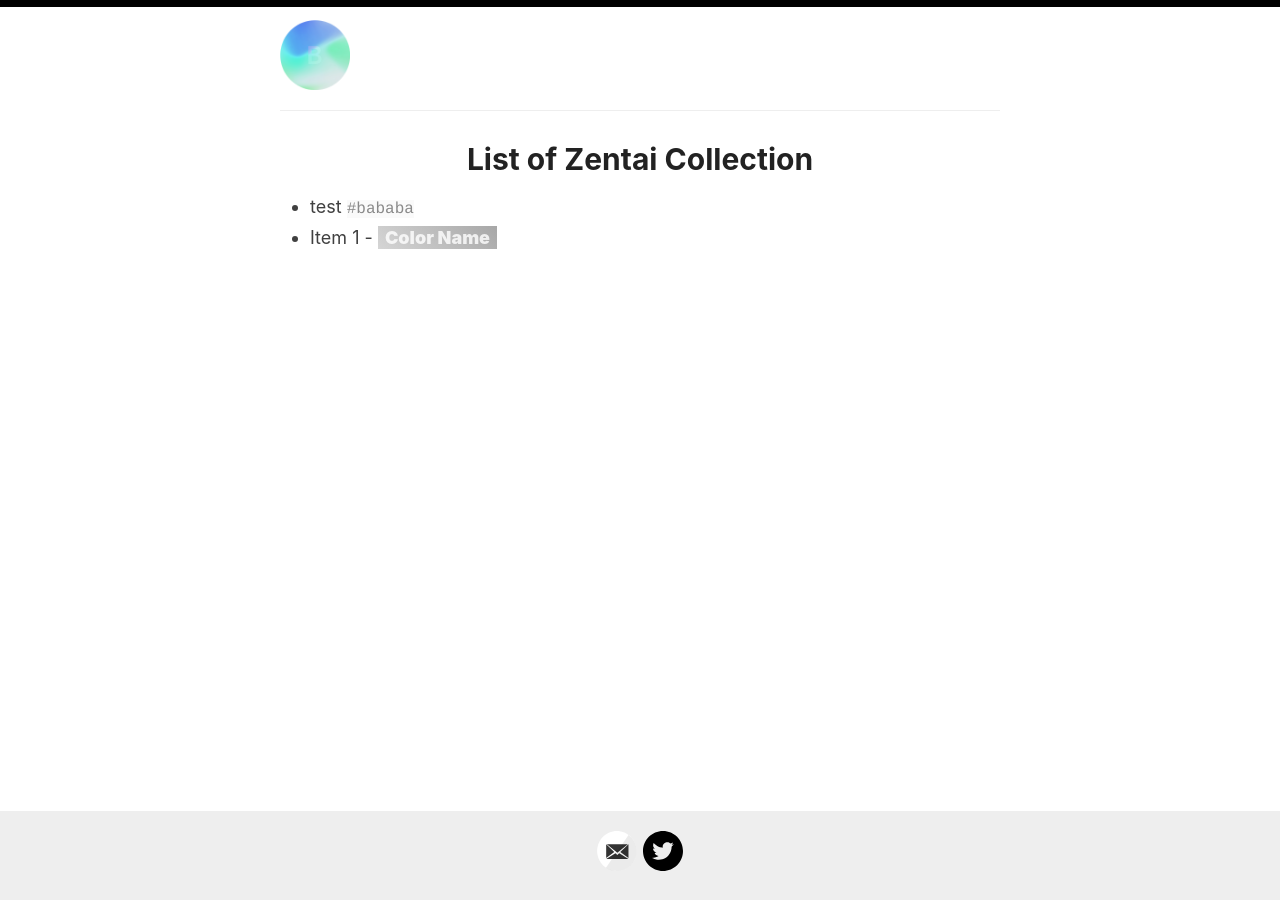
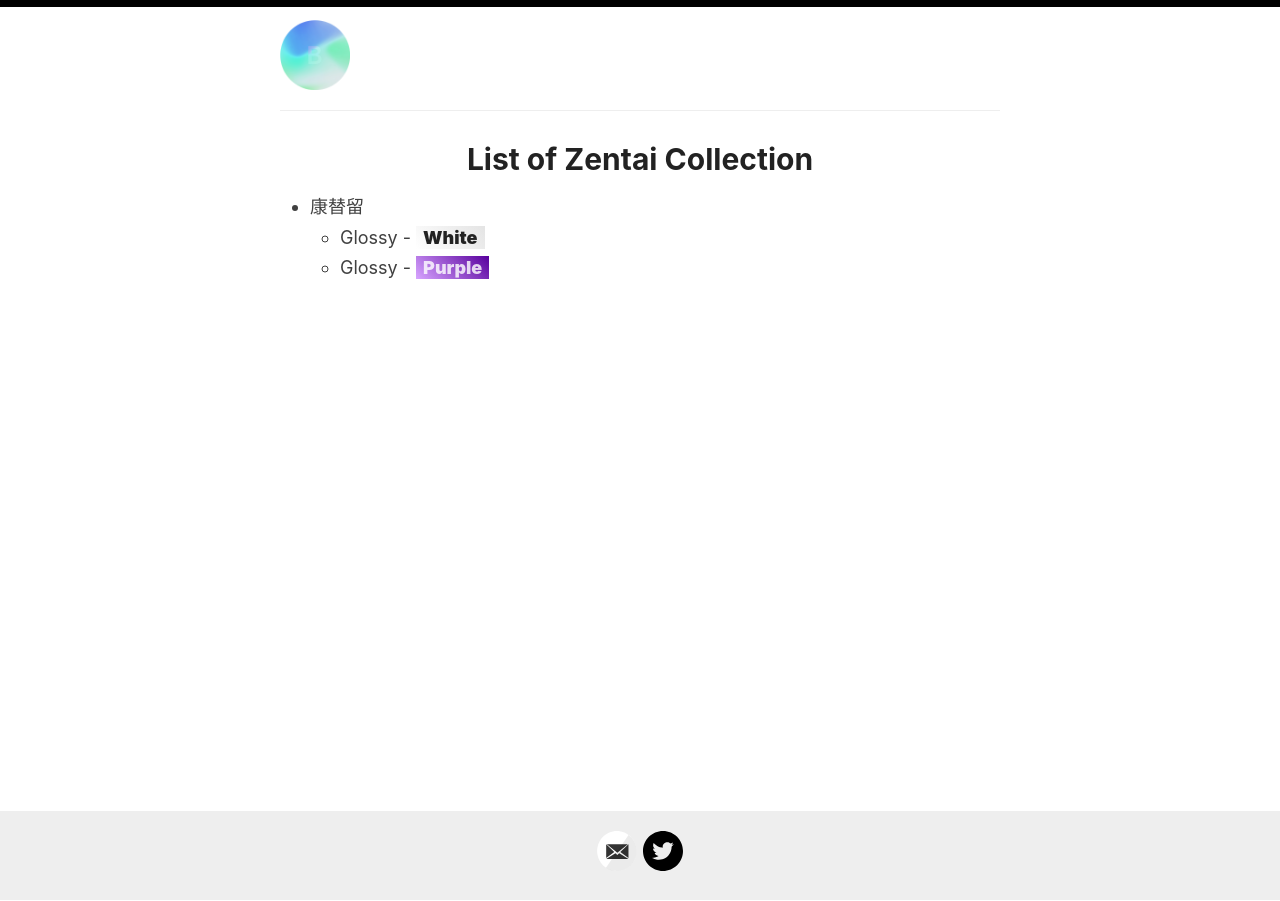
Before and after one commit to 98827ddb7e5a2c2e261912a23d9251d6/98827ddb7e5a2c2e261912a23d9251d6.github.io, a Jekyll site: the page built from _pages/zen-list.md, in a window 1280 px wide. Built offline with Jekyll 4.4.1, drawn with Linux system fonts in a browser that asks for light colours.

Commit message:
test colour blocks for zen list

```diff
--- a/_pages/zen-list.md
+++ b/_pages/zen-list.md
@@ -4,5 +4,6 @@ title: List of Zentai Collection
 permalink: /zen-list/
 ---
 
-- test `#bababa`
-- Item 1 - <span class="color-sample">Color Name</span>
+- 康替留
+	- Glossy - <span class="color-sample" style="background: linear-gradient(45deg, rgba(255,255,255,1) 0%, rgba(228,228,228,1) 100%); color: #222;">White</span>
+	- Glossy - <span class="color-sample" style="background: linear-gradient(45deg, rgba(215,164,255,1) 0%, rgba(88,0,157,1) 100%);">Purple</span>
```
